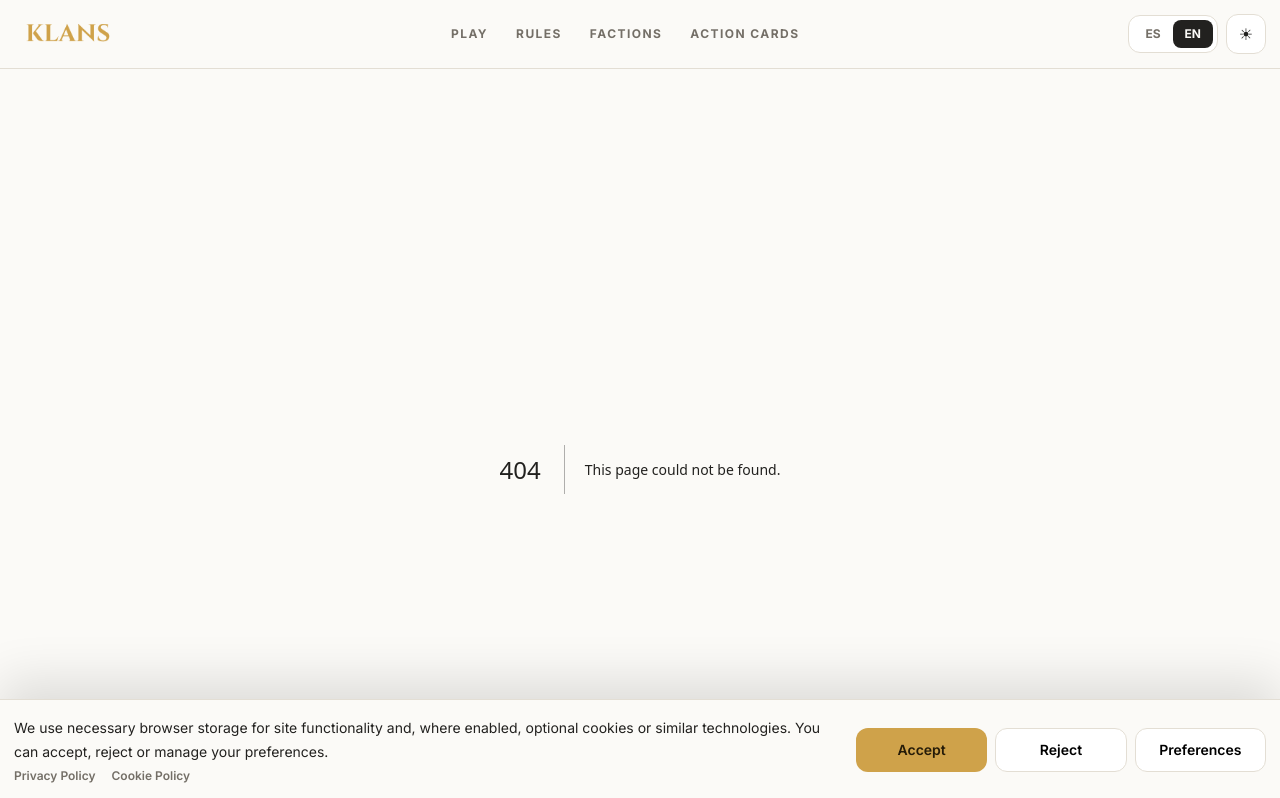
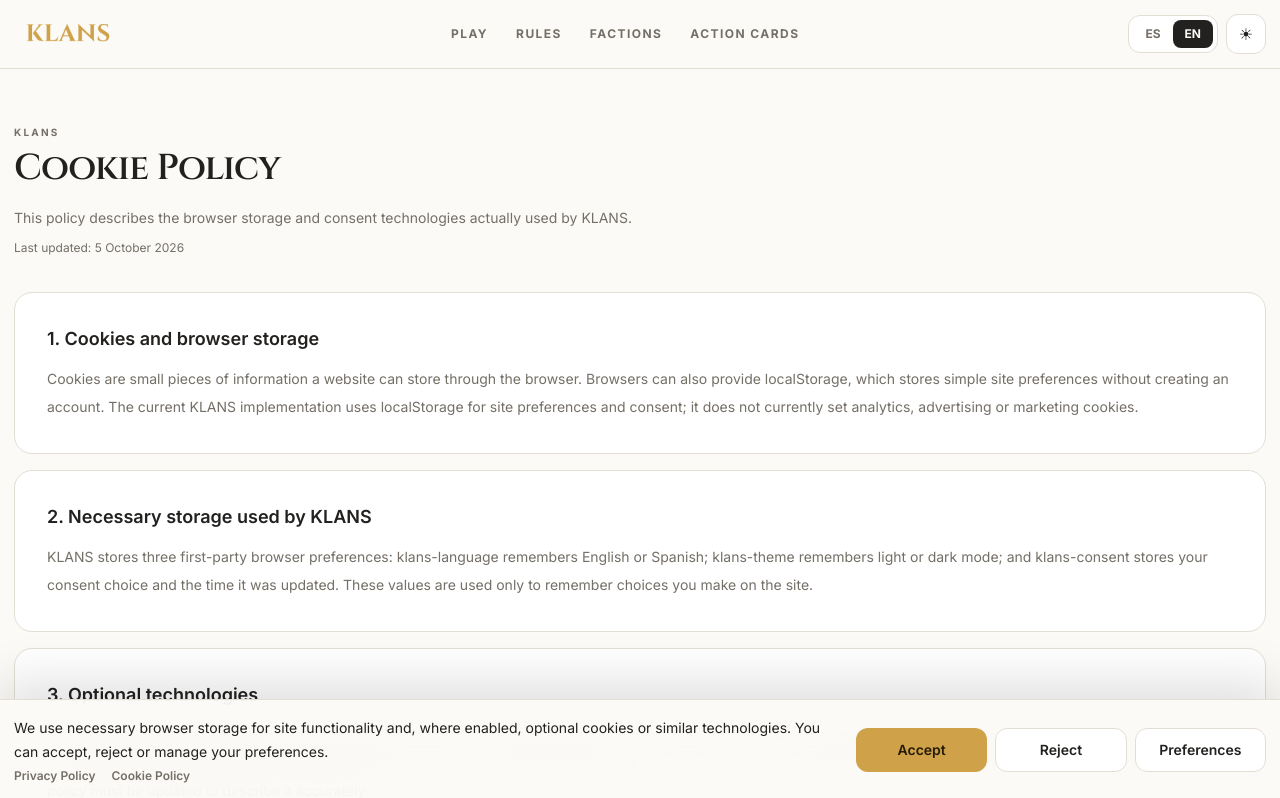
Before and after one commit to hubsienda/klans, a Next.js app: page /cookies in a window 1280 px wide. Before the commit this address had no page. Shown: the top 798 px of the page. Built offline with nearby package versions, Linux system fonts and the light colour scheme.

Commit message:
Add cookie policy route

```diff
--- /dev/null
+++ b/app/cookies/page.tsx
@@ -0,0 +1,11 @@
+import type { Metadata } from 'next';
+import { CookiesContent } from '@/components/CookiesContent';
+
+export const metadata: Metadata = {
+  title: 'Cookie Policy',
+  description: 'KLANS cookie and browser-storage policy covering necessary preferences, consent storage and optional technologies.',
+};
+
+export default function CookiesPage() {
+  return <CookiesContent />;
+}
```
